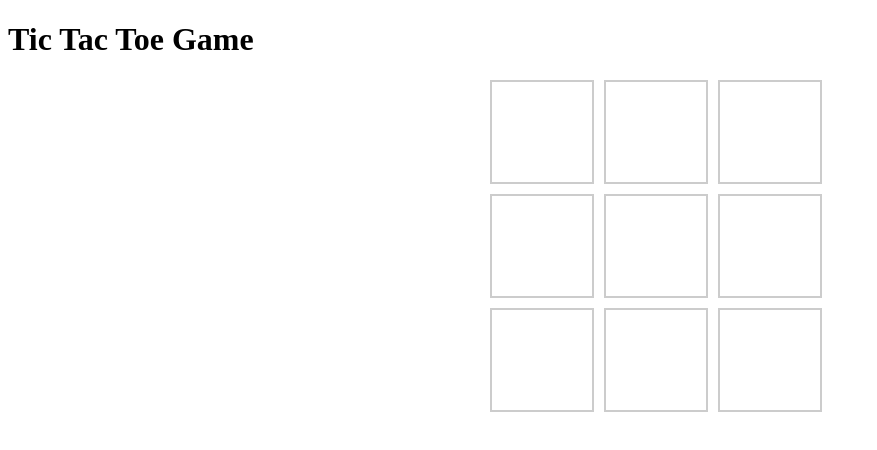
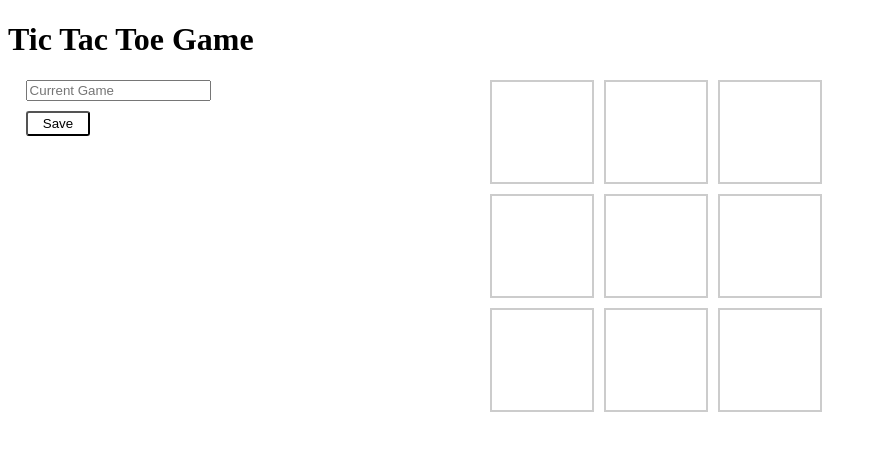
Before and after one commit to mahte007/tictactoe-with-php, a React (Create React App) app: page /game in a window 1280 px wide. Shown: the top 450 px of the page, without its empty margins (0-877 px from the left). Built offline with nearby package versions, Linux system fonts and the light colour scheme.

Commit message:
Game saveing is working now. The saved games are rendering on the load page. Working on Load page actions

```diff
--- a/src/components/pages/Board.jsx
+++ b/src/components/pages/Board.jsx
@@ -1,6 +1,7 @@
 import { useEffect, useState } from "react";
 import CustomAlert from "../reusable/CustomAlert";
 import { useNavigate } from "react-router-dom";
+import CustomButton from "../reusable/CustomButton";
 
 export default function Board(props){
 
@@ -16,7 +17,8 @@ export default function Board(props){
     const [alertMessage, setAlertMessage] = useState("");
 
     const navigate = useNavigate()
-    const numberOfColumns = 3;
+    const numberOfColumns = Math.sqrt(boardSize);
+    const url = "http://localhost:5000/boards"
 
 
     useEffect(() => {
@@ -117,6 +119,43 @@ export default function Board(props){
         navigate('/')
     }
 
+
+
+    async function handleSave(e){
+        e.preventDefault();
+
+        const gameName = document.getElementById("gameName");
+        const requestBodyBoard = []
+
+        for(let i in board){
+            board[i] === ""
+            ?
+            requestBodyBoard.push("0")
+            :
+            board[i] === "X" ? requestBodyBoard.push("1") : requestBodyBoard.push("2");
+
+        }
+
+        const requestBody = {
+            "board": requestBodyBoard.join(""),
+            "name": gameName.value
+        };
+
+        console.log(requestBody);
+
+        const requestOptions = {
+            method: 'POST',
+            headers: { 'Content-Type': 'application/json'},
+            body: JSON.stringify(requestBody)
+        };
+
+        const response = await fetch(url, requestOptions);
+        const json = await response.json();
+        console.log(json);
+    }
+
+
+
     if(!isLoaded){
         return(<div>Loading...</div>)
     }else{
@@ -127,6 +166,12 @@ export default function Board(props){
                         return <div className="cells" key={index} onClick={() => {handlePlayerMove(index)}} id={index}>{val}</div>
                     })}
                 </div>
+
+                <form onSubmit={handleSave}>
+                <input type="text" placeholder="Current Game" id="gameName" /><br />
+                <CustomButton text="Save" />
+                </form>
+
                 {showAlert && <CustomAlert message={alertMessage} alertTitle="Game Over" buttonText="Home Page" onClose={handleCloseAlert} />}
             </div>
         )
--- a/src/components/pages/Load.jsx
+++ b/src/components/pages/Load.jsx
@@ -1,11 +1,38 @@
+import { useEffect, useState } from "react";
 import { Link } from "react-router-dom";
 
 export default function Load(){
+    const [loadedGames, setLoadedGames] = useState([]);
+
+    const url = "http://localhost:5000/boards"
+
+    useEffect(() => {
+        async function fetchData() {
+            const headers = {
+              "Content-Type": "application/json",
+            }
+
+            const response = await fetch(
+              url,
+              { headers }
+            );
+            const data = await response.json();
+            setLoadedGames(data);
+        }
+        fetchData();
+    }, [])
 
     return(
         <div>
             <h1>Saved Board Games</h1>
             <Link to="/">Back to Main Menu</Link>
+            <div>
+                {loadedGames.map((games, index) => {
+                    return(
+                        <div key={index}>{games.name}</div>
+                    )
+                })}
+            </div>
         </div>
     )
 }
--- a/src/styles/styles.css
+++ b/src/styles/styles.css
@@ -1,5 +1,4 @@
 .board-container {
-    display: flex;
     justify-content: center;
 }
 
@@ -81,3 +80,18 @@
     width: 30%;
     height: 30px;
   }
+
+  .board-container > form {
+    position: absolute;
+    left: 2%;
+    top: 10%;
+  }
+
+  .board-container > form > button {
+    color: black;
+    background-color: white;
+    border-radius: 3px;
+    width: 35%;
+    height: 25px;
+    margin-top: 10px;
+  }
```
